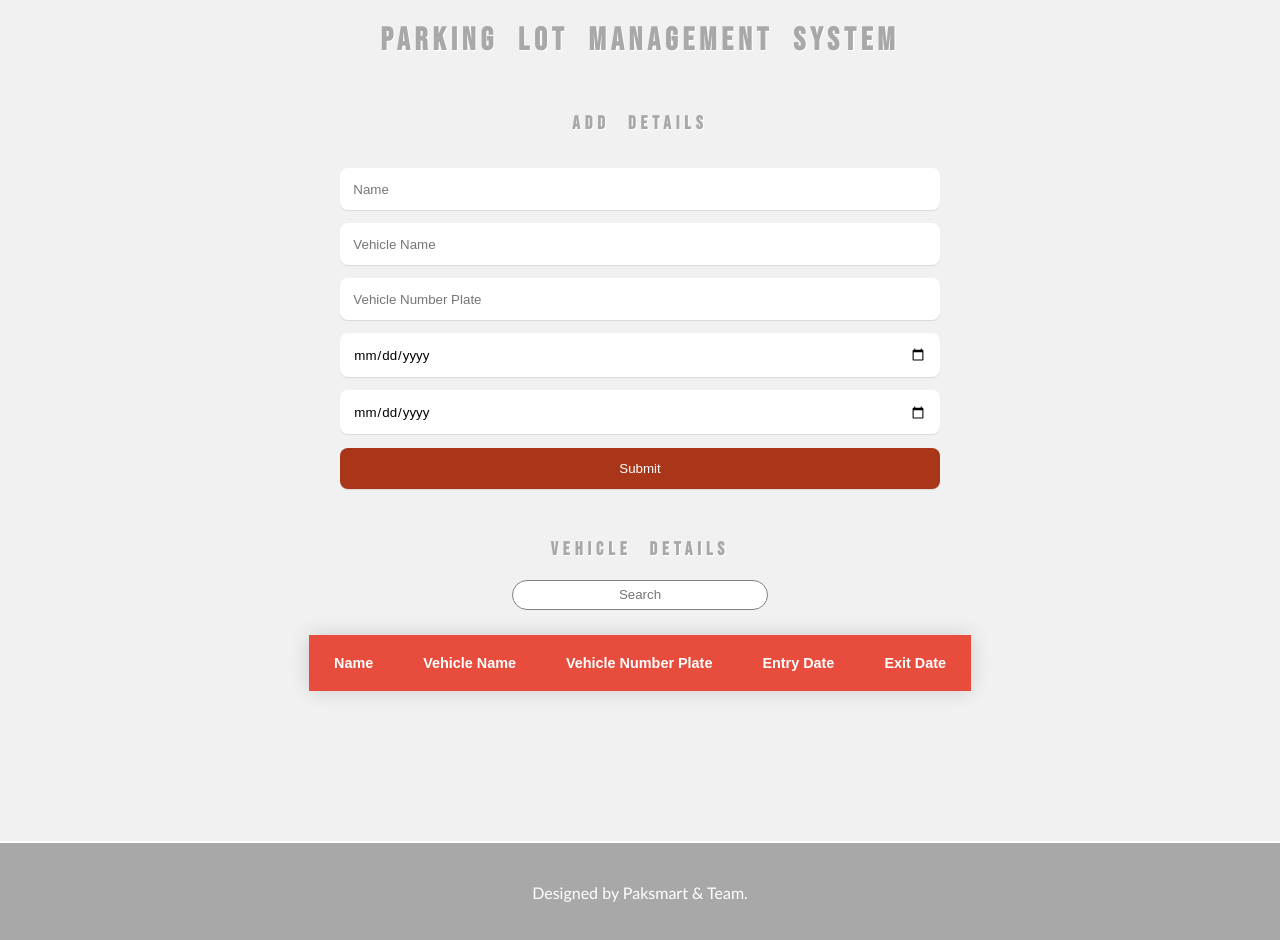
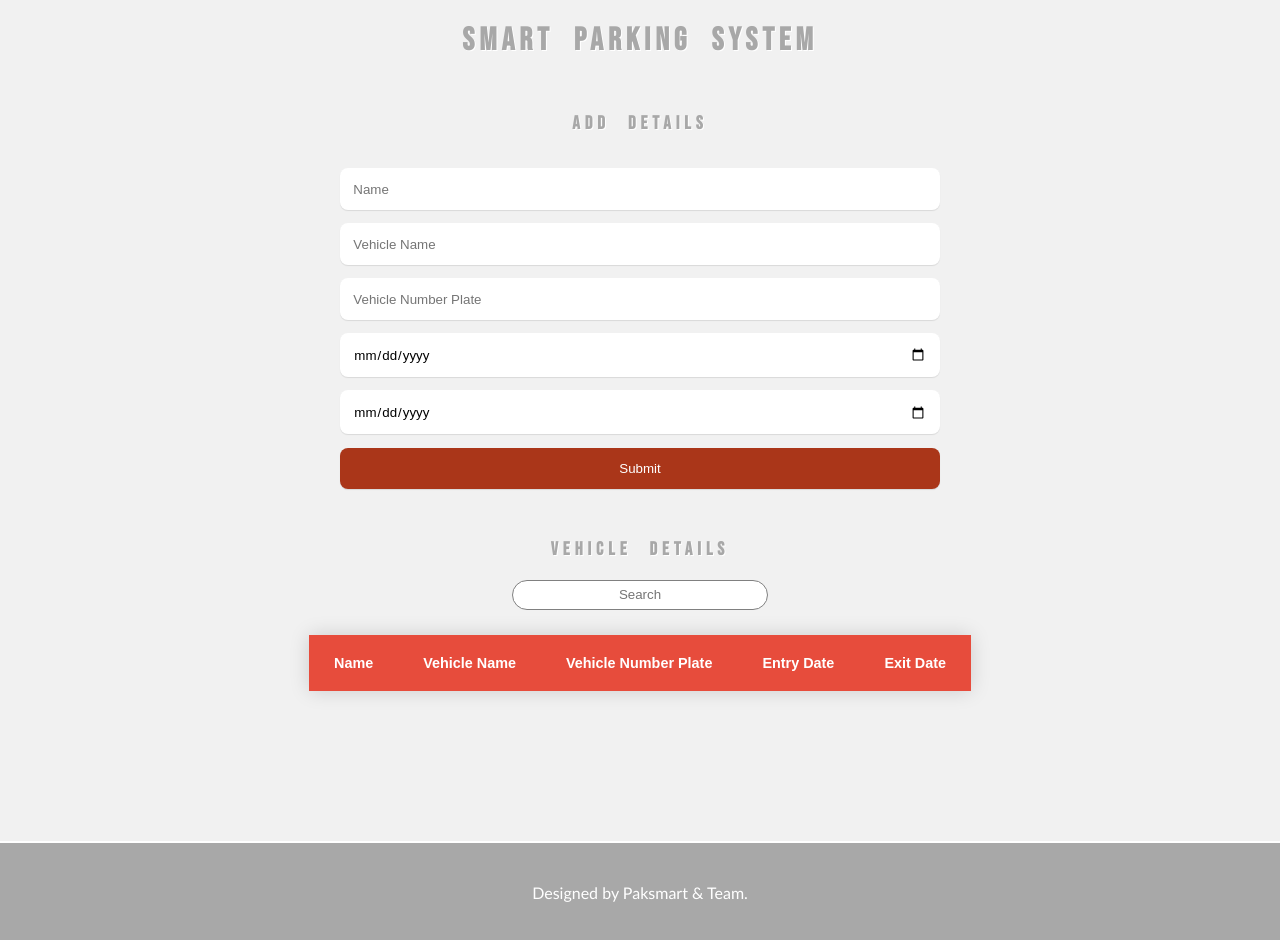
Before and after one commit to Kamalatripathi/Parking_management_sytem, a plain HTML site: page index.html in a window 1280 px wide. Drawn offline with Linux system fonts and the light colour scheme.

Commit message:
Update index.html

```diff
--- a/index.html
+++ b/index.html
@@ -10,7 +10,7 @@
 </head>
 
 <body>
-  <h1>Parking Lot Management System</h1>
+  <h1>Smart Parking System</h1>
   <div classname="form-container">
     <h3>Add Details</h3>
   <form class="cf" id="cf">
```
